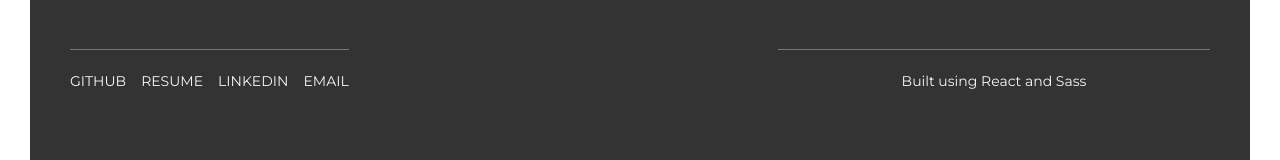
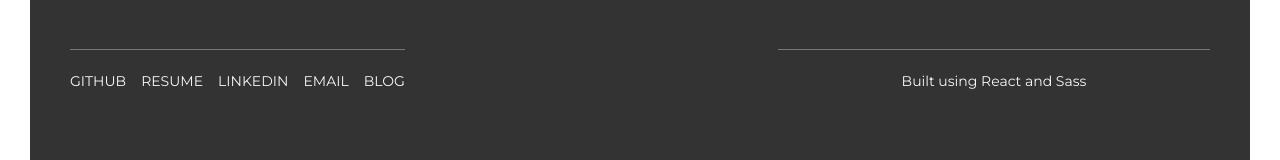
Before and after one commit to jacobbathan/jacobbio, a React (Create React App) app: page / in a window 1280 px wide. Shown: the part 2222-2382 px from the top of the page. Built offline with nearby package versions, Linux system fonts and the light colour scheme.

Commit message:
added blog footer button

```diff
--- a/src/components/footer/Footer.jsx
+++ b/src/components/footer/Footer.jsx
@@ -42,6 +42,11 @@ class Footer extends React.Component {
                       Email
                     </a>
                   </li>
+                  <li className='footer__item'>
+                    <a href='www.google.com' className='footer__link'>
+                      Blog
+                    </a>
+                  </li>
                 </ul>
               </div>
             </div>
```
